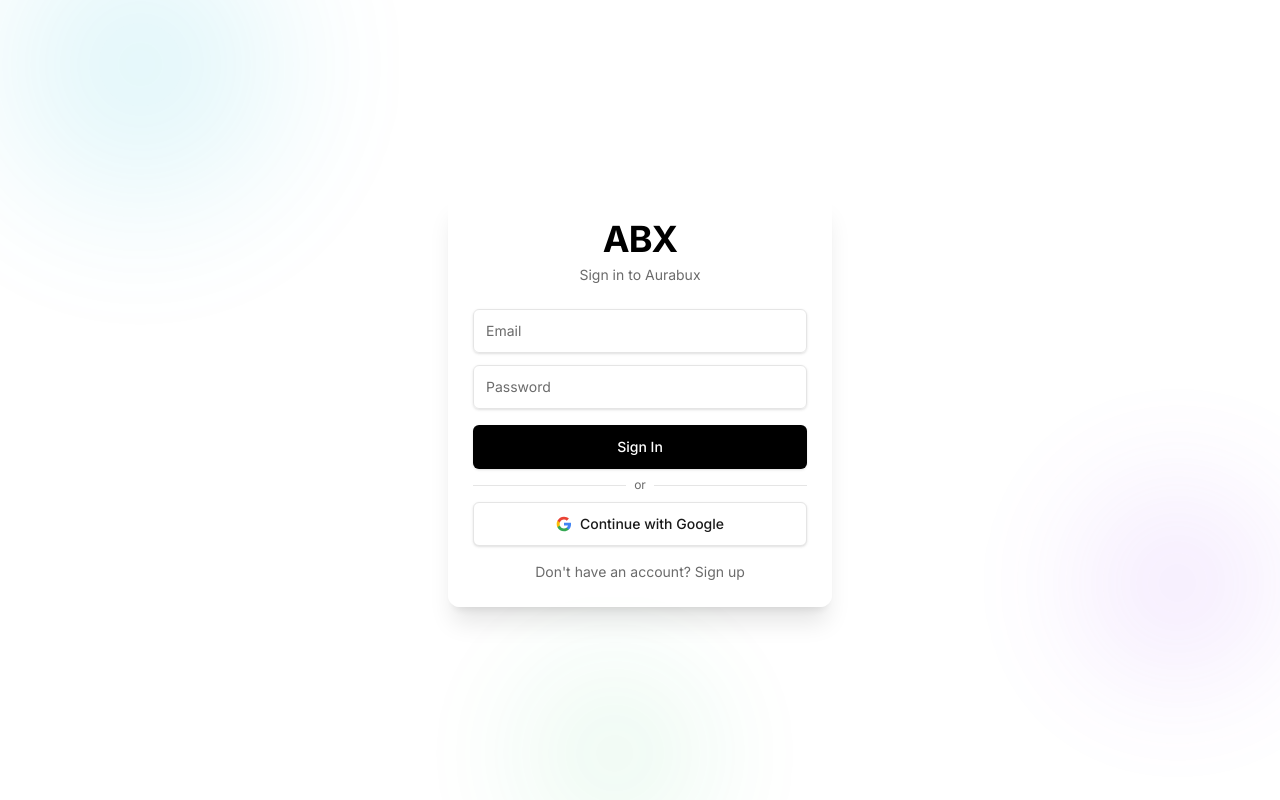
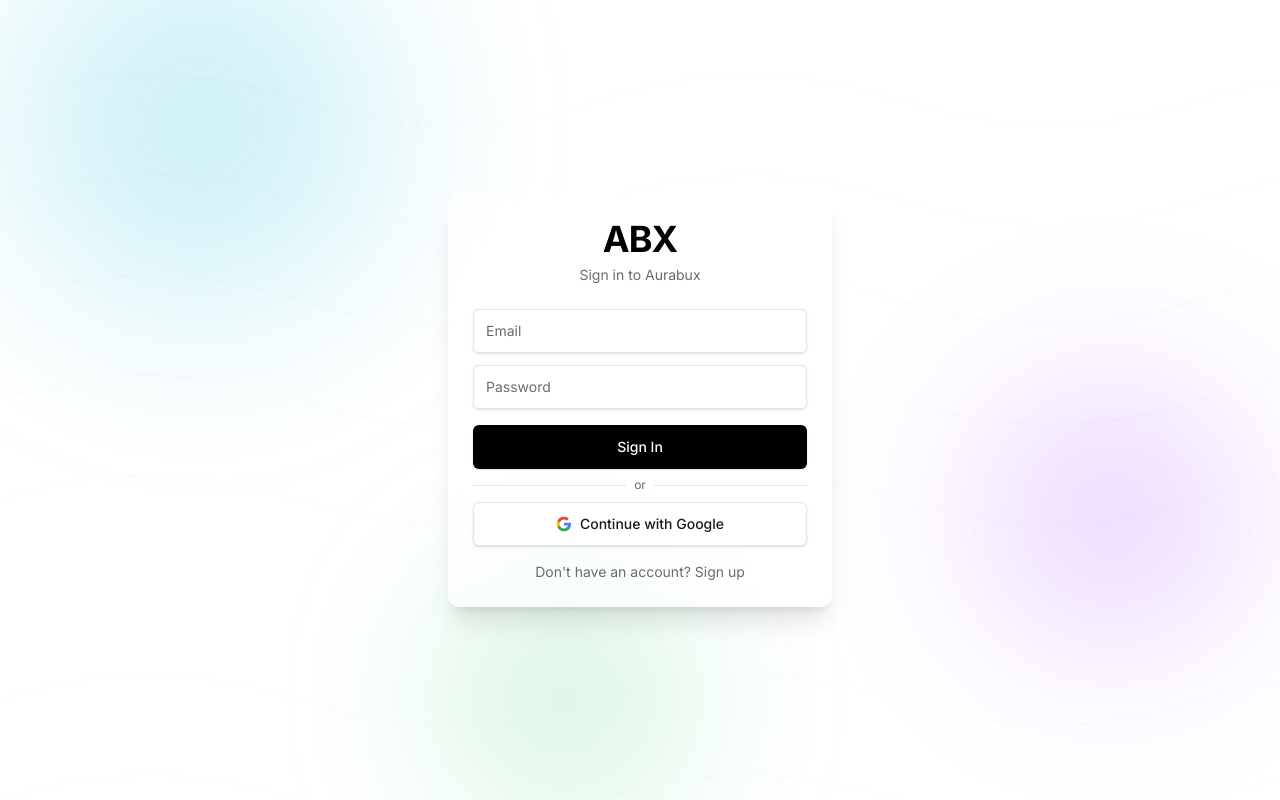
Before and after one commit to jkerketta/aurabux, a Next.js app: page /login in a window 1280 px wide. Built offline with nearby package versions, Linux system fonts and the light colour scheme.

Commit message:
fix(ui): remove bg-white overlays blocking topography/blobs, increase navbar spacing

```diff
--- a/src/app/dashboard/layout.tsx
+++ b/src/app/dashboard/layout.tsx
@@ -23,13 +23,13 @@
     .single();
 
   return (
-    <div className="min-h-screen bg-white">
+    <div className="min-h-screen">
       <Navbar
         user={user}
         username={profile?.username ?? user.email?.split("@")[0] ?? "User"}
         displayNumber={profile?.display_number ?? ""}
       />
-      <main className="mx-auto max-w-5xl px-8 pt-20 pb-12">{children}</main>
+      <main className="mx-auto max-w-5xl px-8 pt-28 pb-12">{children}</main>
     </div>
   );
 }
--- a/src/app/login/page.tsx
+++ b/src/app/login/page.tsx
@@ -56,31 +56,34 @@
   };
 
   return (
-    <div className="relative flex min-h-screen items-center justify-center bg-white px-4 overflow-hidden">
+    <div className="relative flex min-h-screen items-center justify-center px-4 overflow-hidden">
       {/* Animated gradient blobs */}
       <div className="absolute inset-0 overflow-hidden pointer-events-none">
         <div
-          className="absolute -top-20 -left-20 w-96 h-96 rounded-full opacity-40"
+          className="absolute -top-20 -left-20 w-[500px] h-[500px] rounded-full"
           style={{
-            background: "radial-gradient(circle, rgba(6,182,212,0.4) 0%, transparent 70%)",
-            filter: "blur(60px)",
+            background: "radial-gradient(circle, rgba(6,182,212,0.5) 0%, transparent 70%)",
+            filter: "blur(80px)",
             animation: "blob1 20s ease-in-out infinite",
+            opacity: 0.6,
           }}
         />
         <div
-          className="absolute top-1/2 -right-20 w-80 h-80 rounded-full opacity-40"
+          className="absolute top-1/3 -right-20 w-[450px] h-[450px] rounded-full"
           style={{
-            background: "radial-gradient(circle, rgba(168,85,247,0.4) 0%, transparent 70%)",
-            filter: "blur(60px)",
+            background: "radial-gradient(circle, rgba(168,85,247,0.5) 0%, transparent 70%)",
+            filter: "blur(80px)",
             animation: "blob2 25s ease-in-out infinite",
+            opacity: 0.6,
           }}
         />
         <div
-          className="absolute -bottom-20 left-1/3 w-72 h-72 rounded-full opacity-30"
+          className="absolute -bottom-20 left-1/4 w-[400px] h-[400px] rounded-full"
           style={{
-            background: "radial-gradient(circle, rgba(34,197,94,0.4) 0%, transparent 70%)",
-            filter: "blur(60px)",
+            background: "radial-gradient(circle, rgba(34,197,94,0.5) 0%, transparent 70%)",
+            filter: "blur(80px)",
             animation: "blob3 22s ease-in-out infinite",
+            opacity: 0.5,
           }}
         />
       </div>
--- a/src/app/signup/page.tsx
+++ b/src/app/signup/page.tsx
@@ -60,31 +60,34 @@
   };
 
   return (
-    <div className="relative flex min-h-screen items-center justify-center bg-white px-4 overflow-hidden">
+    <div className="relative flex min-h-screen items-center justify-center px-4 overflow-hidden">
       {/* Animated gradient blobs */}
       <div className="absolute inset-0 overflow-hidden pointer-events-none">
         <div
-          className="absolute -top-20 -left-20 w-96 h-96 rounded-full opacity-40"
+          className="absolute -top-20 -left-20 w-[500px] h-[500px] rounded-full"
           style={{
-            background: "radial-gradient(circle, rgba(6,182,212,0.4) 0%, transparent 70%)",
-            filter: "blur(60px)",
+            background: "radial-gradient(circle, rgba(6,182,212,0.5) 0%, transparent 70%)",
+            filter: "blur(80px)",
             animation: "blob1 20s ease-in-out infinite",
+            opacity: 0.6,
           }}
         />
         <div
-          className="absolute top-1/2 -right-20 w-80 h-80 rounded-full opacity-40"
+          className="absolute top-1/3 -right-20 w-[450px] h-[450px] rounded-full"
           style={{
-            background: "radial-gradient(circle, rgba(168,85,247,0.4) 0%, transparent 70%)",
-            filter: "blur(60px)",
+            background: "radial-gradient(circle, rgba(168,85,247,0.5) 0%, transparent 70%)",
+            filter: "blur(80px)",
             animation: "blob2 25s ease-in-out infinite",
+            opacity: 0.6,
           }}
         />
         <div
-          className="absolute -bottom-20 left-1/3 w-72 h-72 rounded-full opacity-30"
+          className="absolute -bottom-20 left-1/4 w-[400px] h-[400px] rounded-full"
           style={{
-            background: "radial-gradient(circle, rgba(34,197,94,0.4) 0%, transparent 70%)",
-            filter: "blur(60px)",
+            background: "radial-gradient(circle, rgba(34,197,94,0.5) 0%, transparent 70%)",
+            filter: "blur(80px)",
             animation: "blob3 22s ease-in-out infinite",
+            opacity: 0.5,
           }}
         />
       </div>
```
